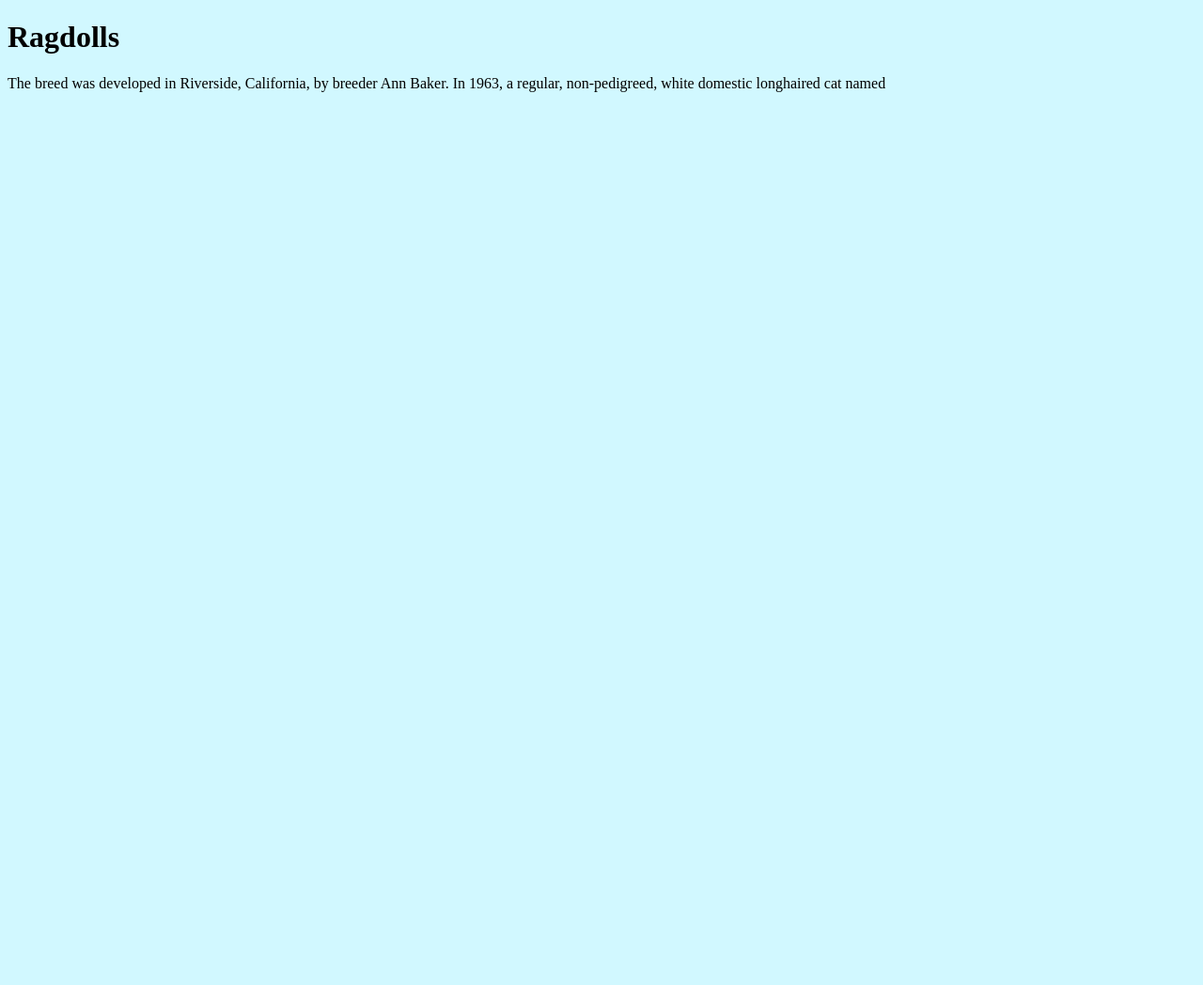
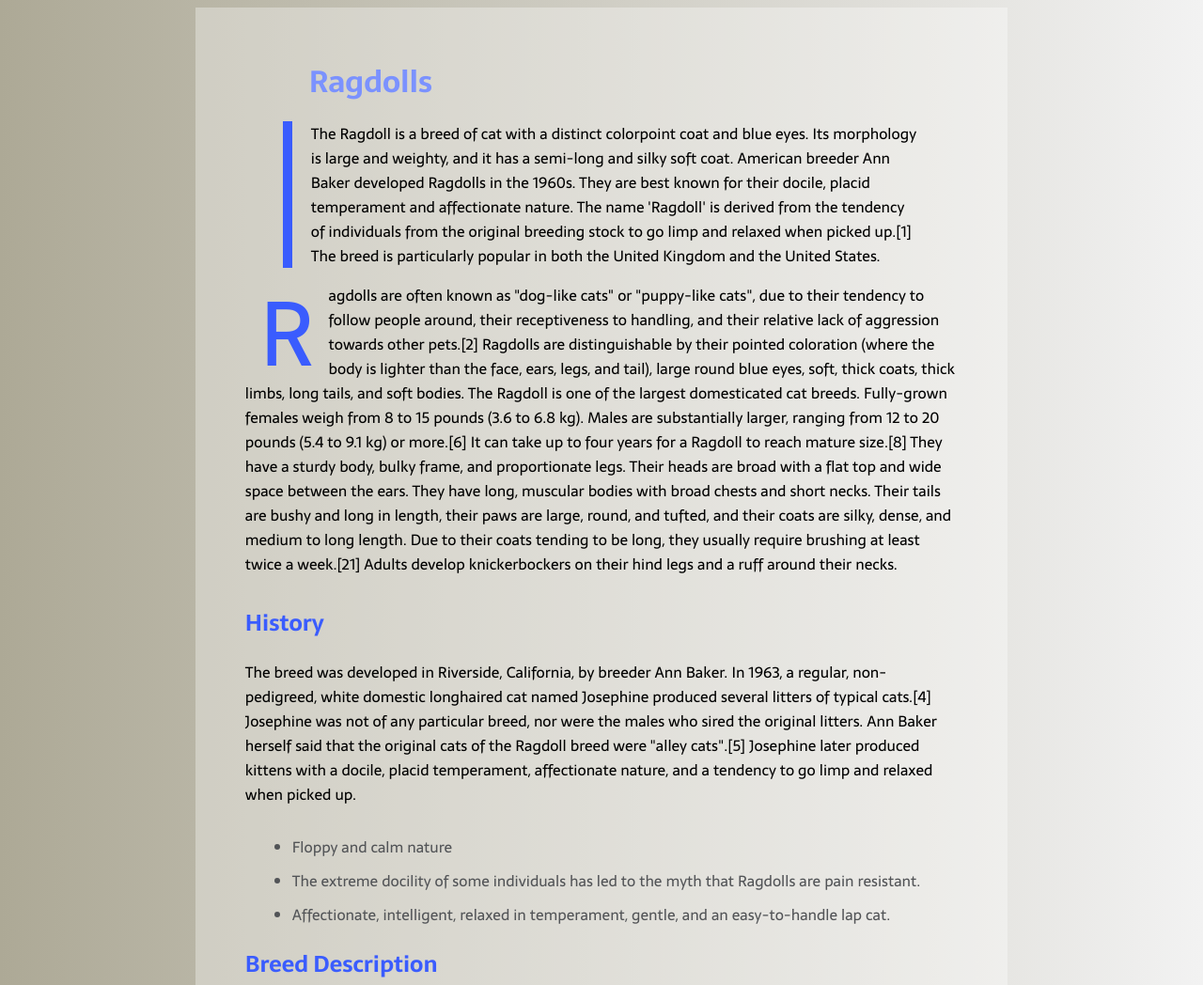
Before and after one commit to EmmyElvidge/typography-only, a plain HTML site: page index.html in a window 1280 px wide. Shown: the top 1048 px of the page at 94% size. Before the commit the page ends 800 px from the top, so only its background shows below. Drawn offline with Linux system fonts and the light colour scheme; a web font is replaced by a local one.

Commit message:
type only beta

```diff
--- a/index.html
+++ b/index.html
@@ -21,11 +21,48 @@
 
 </head>
 <body>
-
-    <h1>Ragdolls</h1>
-    <p>The breed was developed in Riverside, California, by breeder Ann Baker. In 1963, a regular, non-pedigreed,
-        white domestic longhaired cat named
-    </p>
-
 </body>
 </html>
+<!-- Typography Only -->
+
+<!-- Container -->
+<main>
+
+    <!-- Your TEXT Content from WikiPedia    -->
+    <h1>Ragdolls</h1>
+
+    <blockquote>
+     The Ragdoll is a breed of cat with a distinct colorpoint coat and blue eyes. Its morphology is large and weighty, and it has a semi-long and silky soft coat. American breeder Ann Baker developed Ragdolls in the 1960s. They are best known for their docile, placid temperament and affectionate nature. The name 'Ragdoll' is derived from the tendency of individuals from the original breeding stock to go limp and relaxed when picked up.[1] The breed is particularly popular in both the United Kingdom and the United States.
+    </blockquote>
+
+    <p> <span>R</span>agdolls are often known as "dog-like cats" or "puppy-like cats", due to their tendency to follow people around, their receptiveness to handling, and their relative lack of aggression towards other pets.[2]
+
+  Ragdolls are distinguishable by their pointed coloration (where the body is lighter than the face, ears, legs, and tail), large round blue eyes, soft, thick coats, thick limbs, long tails, and soft bodies. The Ragdoll is one of the largest domesticated cat breeds. Fully-grown females weigh from 8 to 15 pounds (3.6 to 6.8 kg). Males are substantially larger, ranging from 12 to 20 pounds (5.4 to 9.1 kg) or more.[6] It can take up to four years for a Ragdoll to reach mature size.[8] They have a sturdy body, bulky frame, and proportionate legs. Their heads are broad with a flat top and wide space between the ears. They have long, muscular bodies with broad chests and short necks. Their tails are bushy and long in length, their paws are large, round, and tufted, and their coats are silky, dense, and medium to long length. Due to their coats tending to be long, they usually require brushing at least twice a week.[21] Adults develop knickerbockers on their hind legs and a ruff around their necks. </p>
+
+    <h2>
+
+
+
+        History
+    </h2>
+
+    <p>The breed was developed in Riverside, California, by breeder Ann Baker. In 1963, a regular, non-pedigreed, white domestic longhaired cat named Josephine produced several litters of typical cats.[4] Josephine was not of any particular breed, nor were the males who sired the original litters. Ann Baker herself said that the original cats of the Ragdoll breed were "alley cats".[5] Josephine later produced kittens with a docile, placid temperament, affectionate nature, and a tendency to go limp and relaxed when picked up. </p>
+
+    <ul>
+      <li>Floppy and calm nature
+      </li>
+
+      <li>The extreme docility of some individuals has led to the myth that Ragdolls are pain resistant.</li>
+
+      <li>Affectionate, intelligent, relaxed in temperament, gentle, and an easy-to-handle lap cat.
+
+      </li>
+    </ul>
+
+    <h2>
+        Breed Description
+    </h2>
+
+    <p>The Ragdoll has been known to have a very floppy and calm nature, with claims that these characteristics have been passed down from the Persian and Birman breeds. Opinions vary as to whether this trait might be the result of genetic mutation or merely an instinctive reaction from being picked up as kittens by their mother.[13][14][15] The extreme docility of some individuals has led to the myth that Ragdolls are pain resistant. Some breeders in Britain have tried to breed away from the limpness owing to concerns that extreme docility 'might not be in the best interests of the cat'</p>
+ <p>Breed standard marketing and publicity material describe the Ragdoll as affectionate, intelligent, relaxed in temperament, gentle, and an easy-to-handle lap cat.[17][18] The animals are often known as 'puppy cats', 'dog-like cats', 'cat-dogs', etc., because of their placid nature and affectionate behavior, with the cats often following owners from room to room as well as seeking physical affection akin to certain dog breeds. Ragdolls can be trained to retrieve toys and enjoy doing so. They have a very playful nature that often lasts well into their senior years.[19] Unlike many other breeds, Ragdolls prefer staying low to the ground rather than the highest point in the household</p>
+</main>
--- a/style.css
+++ b/style.css
@@ -1,3 +1,79 @@
+@import url('https://fonts.googleapis.com/css2?family=Anton&family=Antonio:wght@100..700&family=BenchNine:wght@300;400;700&family=Cabin+Condensed:wght@400;500;600;700&family=Concert+One&family=Itim&family=Lalezar&family=League+Spartan:wght@100..900&family=Lilita+One&family=Luckiest+Guy&family=Nunito:ital,wght@0,200..1000;1,200..1000&family=Passion+One:wght@400;700;900&family=Pathway+Gothic+One&family=Pragati+Narrow:wght@400;700&family=Rubik:ital,wght@0,300..900;1,300..900&family=Sarala:wght@400;700&family=Titan+One&family=Yantramanav:wght@100;300;400;500;700;900&display=swap');
+
+
+:root {
+  --color1: #3A5CFE;
+  --color2: #525457;
+  --color3: #7B6840;
+  --primaryfont :
+  font-family: font-family: "Sarala", sans-serif;
+}
+
 body {
-    background: #d1f8ff
+  font-family: "Sarala", sans-serif;
+  background: #FFEFBA;  /* fallback for old browsers */
+background: -webkit-linear-gradient(to right, #8e9eab, #FFEFBA);  /* Chrome 10-25, Safari 5.1-6 */
+background: linear-gradient(to right, #ada996, #f2f2f2); /* W3C, IE 10+/ Edge, Firefox 16+, Chrome 26+, Opera 12+, Safari 7+ */
+
 }
+
+h1 {
+  color: var(--color1);
+  text-align: left;
+}
+
+h2 {
+  color: var(--color1);
+}
+
+li {
+  color: var(--color2);
+  margin: 10px;
+}
+
+blockquote {
+  border-left: solid 10px var(--color1);
+  padding-left: 20px;
+}
+
+
+
+
+main {
+  width: 60%;
+  margin: 0 auto;
+  background: #ffffff54;
+  padding: 53px;
+}
+
+span {
+  color: var(--color1);
+  margin: 10px;
+  padding: 5px;
+  font-size: 6rem;
+  float: left;
+  margin-top: -.3em;
+  margin-bottom: -50px;
+}
+
+/* Parent  */
+main {
+  position: relative;
+}
+
+/*Child  */
+
+
+
+h1 {
+  top: 0;
+    left: 68px;
+  position: relative;
+  z-index: -1;
+
+  margin: 0;
+}
+
+p {
+    margin-bottom: 30px;
+}
```
